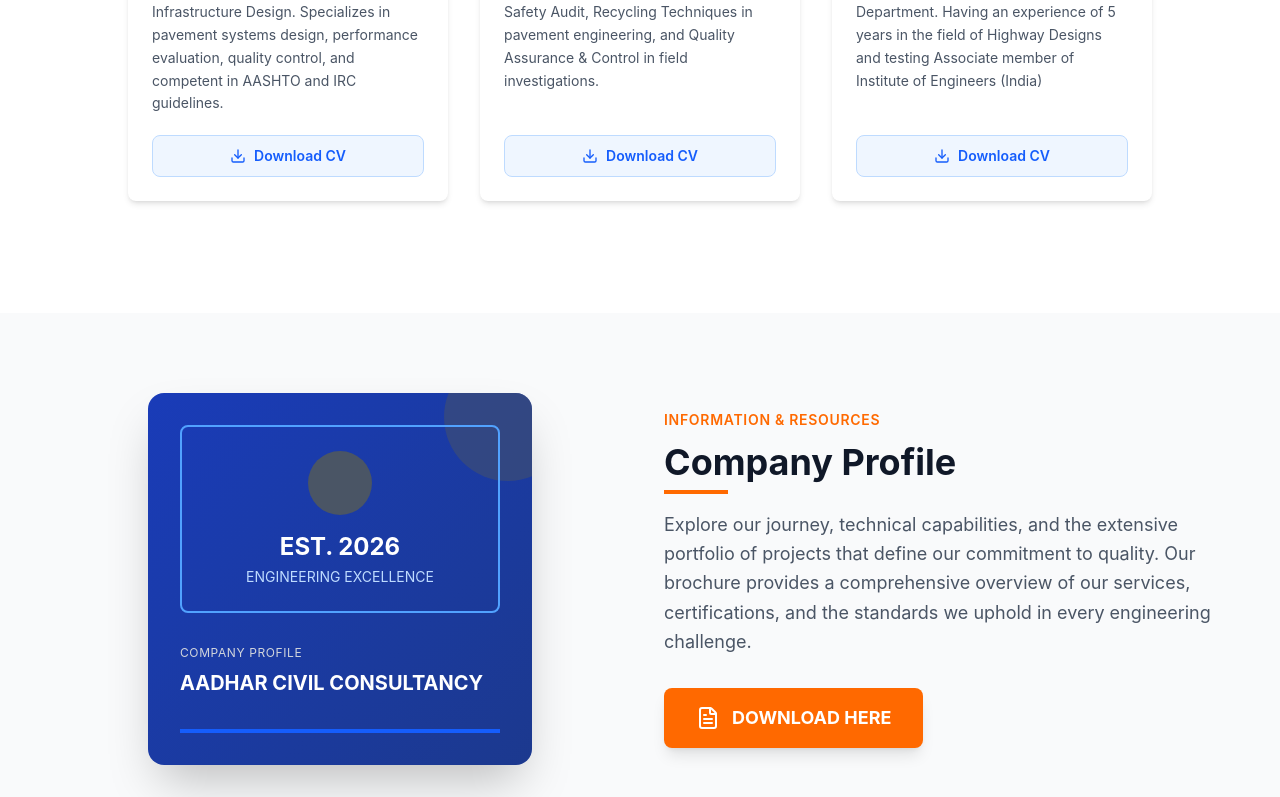
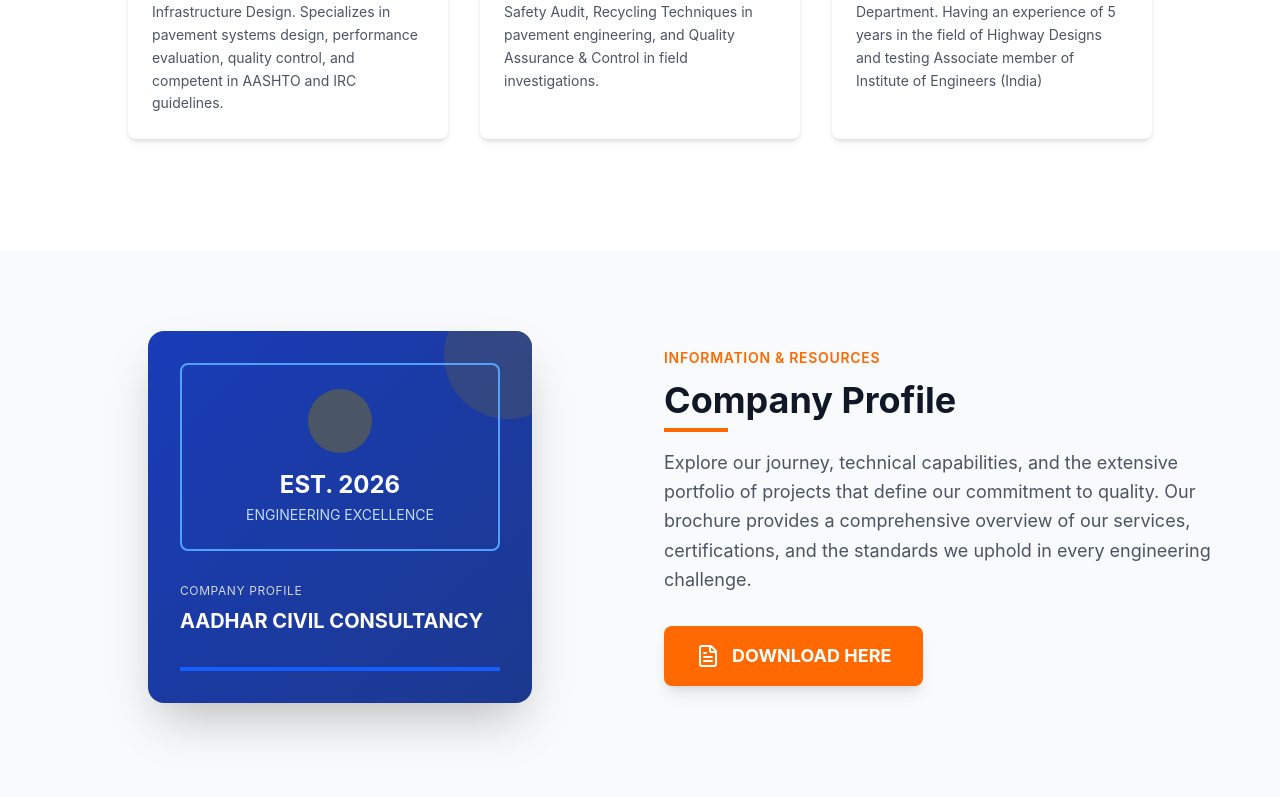
Before and after one commit to nisarahamed1507/Aadhar-civil-consultancy, a React (Vite) app: page / in a window 1280 px wide. Shown: the part 5023-5820 px from the top of the page. Built offline with nearby package versions, Linux system fonts and the light colour scheme.

Commit message:
Remove CV download from team members; update GST to 22ABECA0591N1ZN

```diff
--- a/components/TeamMemberCard.tsx
+++ b/components/TeamMemberCard.tsx
@@ -1,21 +1,11 @@
 import React from 'react';
 import type { TeamMember } from '../types';
-import { Download } from 'lucide-react';
 
 interface TeamMemberCardProps {
     member: TeamMember;
 }
 
 const TeamMemberCard: React.FC<TeamMemberCardProps> = ({ member }) => {
-
-    const handleCVDownload = () => {
-        const link = document.createElement('a');
-        link.href = member.cvPath;
-        link.download = `${member.name.replace(/\s+/g, '_')}_CV.pdf`;
-        document.body.appendChild(link);
-        link.click();
-        document.body.removeChild(link);
-    };
 
     return (
         <div className="bg-white rounded-lg shadow-md hover:shadow-xl transition-all duration-300 overflow-hidden flex flex-col">
@@ -30,16 +20,7 @@
             <div className="p-6 flex flex-col flex-grow">
                 <h3 className="text-xl font-bold text-gray-900 mb-1">{member.name}</h3>
                 <p className="text-blue-600 font-semibold mb-3">{member.role}</p>
-                <p className="text-gray-600 mb-5 text-sm leading-relaxed flex-grow">{member.description}</p>
-
-                <button
-                    onClick={handleCVDownload}
-                    aria-label={`Download CV of ${member.name}`}
-                    className="mt-auto w-full flex items-center justify-center gap-2 bg-blue-50 hover:bg-blue-600 text-blue-600 hover:text-white border border-blue-200 hover:border-blue-600 font-semibold py-2.5 px-4 rounded-lg transition-all duration-300 text-sm"
-                >
-                    <Download className="w-4 h-4" />
-                    Download CV
-                </button>
+                <p className="text-gray-600 text-sm leading-relaxed flex-grow">{member.description}</p>
             </div>
         </div>
     );
--- a/constants.ts
+++ b/constants.ts
@@ -40,7 +40,7 @@
   phone3: "+91 89787 66436",
   phone4: "+91 82695 50028",
   cin: "U42900CT2025PTC019026",
-  gst: "GSTIN (once allotted)"
+  gst: "22ABECA0591N1ZN"
 };
 
 export const SERVICES: Service[] = [
@@ -81,20 +81,17 @@
     role: 'Director & Relationship Manager',
     description: 'Post-graduated from SVNIT-Surat and Ph.D. from NIT Raipur with 10 years of experience in Highways and Infrastructure Design. Specializes in pavement systems design, performance evaluation, quality control, and competent in AASHTO and IRC guidelines.',
     image: '/assets/images/vikas.jpg',
-    cvPath: '/assets/images/Vikas.pdf'
   },
   {
     name: 'Ashish Mishra',
     role: 'Director & Technical Operations',
     description: 'Expert in Transportation Planning, Traffic Engineering, Pavement Engineering, and Life Cycle Analysis. Specialized in Road Safety Audit, Recycling Techniques in pavement engineering, and Quality Assurance & Control in field investigations.',
     image: '/assets/images/aashish.jpg',
-    cvPath: '/assets/images/Ashish_Mishra.pdf'
   },
   {
     name: 'Panigrahi Ashok',
     role: 'Director HR',
     description: 'Ashok Post graduated from SVNIT Surat in Transportation Engineering and Planning in Civil Engineering Department.  Having an experience of 5 years in the field of Highway Designs and testing  Associate member of Institute of Engineers (India)',
     image: '/assets/images/1.jpg',
-    cvPath: '/assets/images/Team_Member_CV.pdf'
   }
 ];
--- a/types.ts
+++ b/types.ts
@@ -20,5 +20,4 @@
   role: string;
   description: string;
   image: string;
-  cvPath: string;
 }
```
